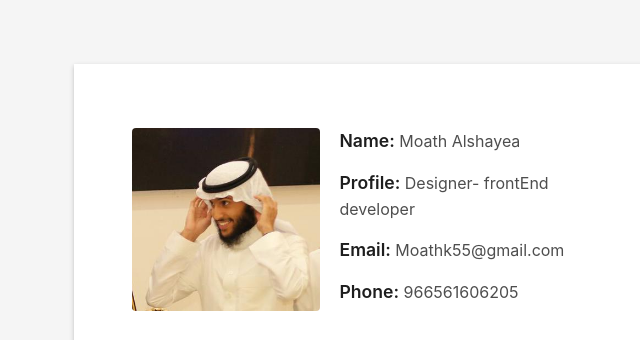
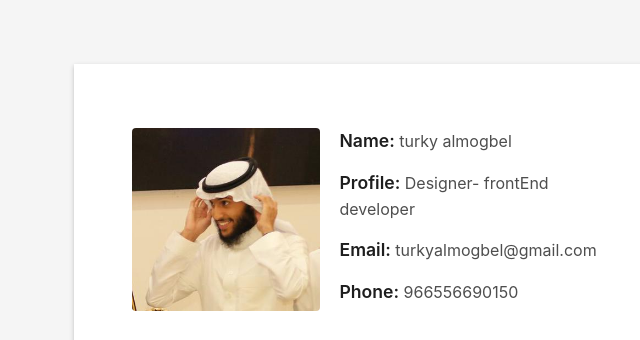
Before and after one commit to moathk55/my-Portfolio, a plain HTML site: page index.html in a window 1280 px wide. Shown: the part 800-1140 px from the top of the page, 11-651 px from the left. Drawn offline with Linux system fonts and the light colour scheme; files whose address does not match are found by name.

Commit message:
Update index.html

```diff
--- a/index.html
+++ b/index.html
@@ -2,7 +2,7 @@
 <html lang="en">
 <head>
   <meta charset="utf-8">
-  <title>Moath Website</title>
+  <title>turky Website</title>
   <meta content="width=device-width, initial-scale=1.0" name="viewport">
   <meta content="" name="keywords">
   <meta content="" name="description">
@@ -96,10 +96,10 @@
                   </div>
                   <div class="col-sm-6 col-md-7">
                     <div class="about-info">
-                      <p><span class="title-s">Name: </span> <span>Moath Alshayea</span></p>
+                      <p><span class="title-s">Name: </span> <span>turky almogbel</span></p>
                       <p><span class="title-s">Profile: </span> <span>Designer- frontEnd developer</span></p>
-                      <p><span class="title-s">Email: </span> <span>Moathk55@gmail.com</span></p>
-                      <p><span class="title-s">Phone: </span> <span>966561606205</span></p>
+                      <p><span class="title-s">Email: </span> <span>turkyalmogbel@gmail.com</span></p>
+                      <p><span class="title-s">Phone: </span> <span>966556690150</span></p>
                     </div>
                   </div>
                 </div>
@@ -405,7 +405,7 @@
                   <h6 class="category">Training</h6>
                 </div>
               </div>
-              <h3 class="card-title"><a href="blog-single.html">Collaborative training with MCIT</a></h3>
+              <h3 class="card-title"><a href="blog-single.html">Collaborative training with panorama</a></h3>
               <p class="card-description">
 
               </p>
@@ -414,7 +414,7 @@
               <div class="post-author">
                 <a href="#">
 
-                  <span class="author">Three months</span>
+                  <span class="author">Two months</span>
                 </a>
               </div>
               <div class="post-date">
@@ -495,8 +495,8 @@
                     </p>
                     <ul class="list-ico">
                       <li><span class="ion-ios-location"></span> Qassim - Riadh Alkhabra</li>
-                      <li><span class="ion-ios-telephone"></span> 966561606205</li>
-                      <li><span class="ion-email"></span> moathk55@gmail.com</li>
+                      <li><span class="ion-ios-telephone"></span> 966556690150</li>
+                      <li><span class="ion-email"></span> turkyalmogbel@gmail.com</li>
                     </ul>
                   </div>
                   <div class="socials">
@@ -519,7 +519,7 @@
         <div class="row">
           <div class="col-sm-12">
             <div class="copyright-box">
-              <p class="copyright">&copy; Copyright <strong>Moath Khaled</strong>. All Rights Reserved</p>
+              <p class="copyright">&copy; Copyright <strong>turky almogbel</strong>. All Rights Reserved</p>
               <div class="credits">
 
                 Designed by <a href="https://bootstrapmade.com/">BootstrapMade</a>
```
